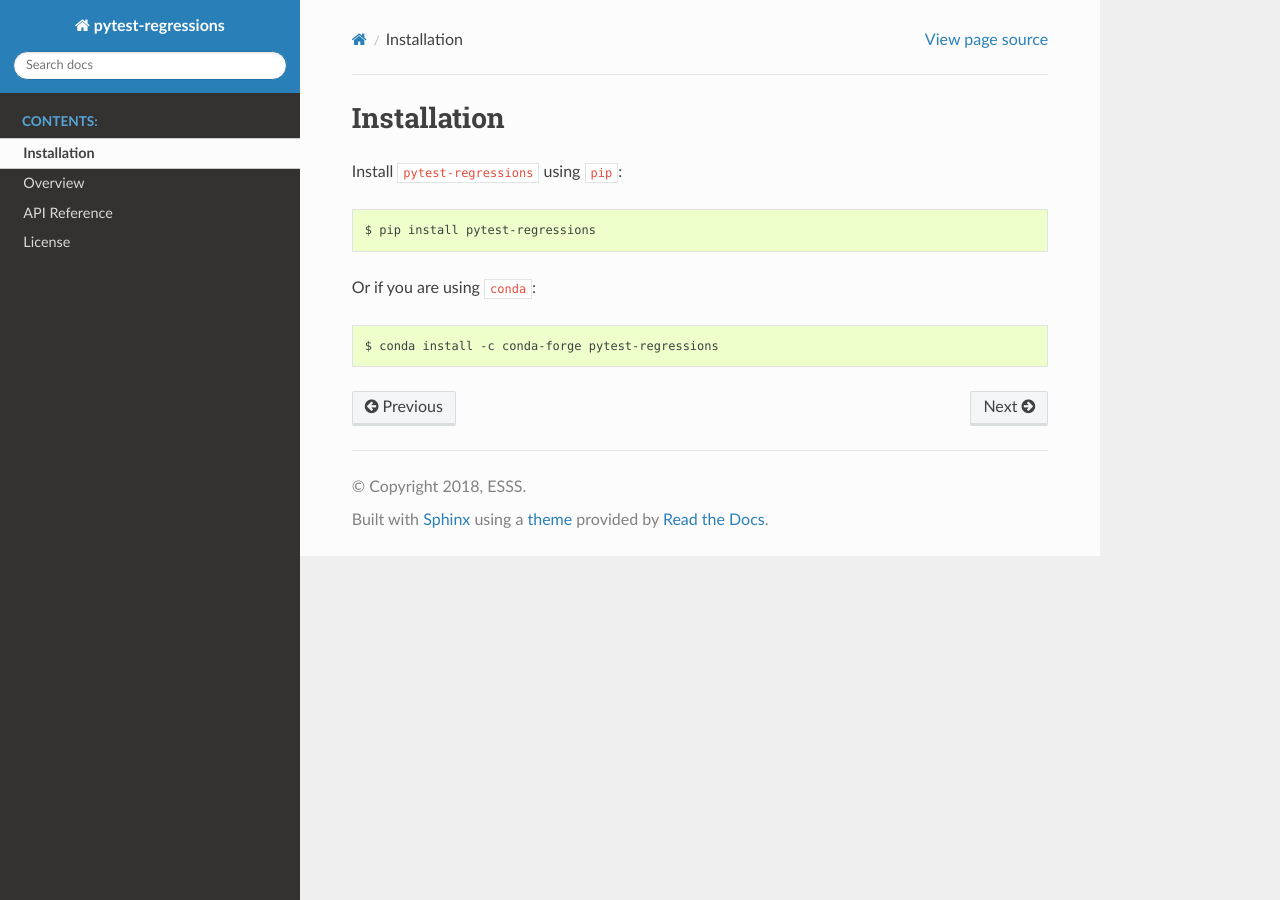
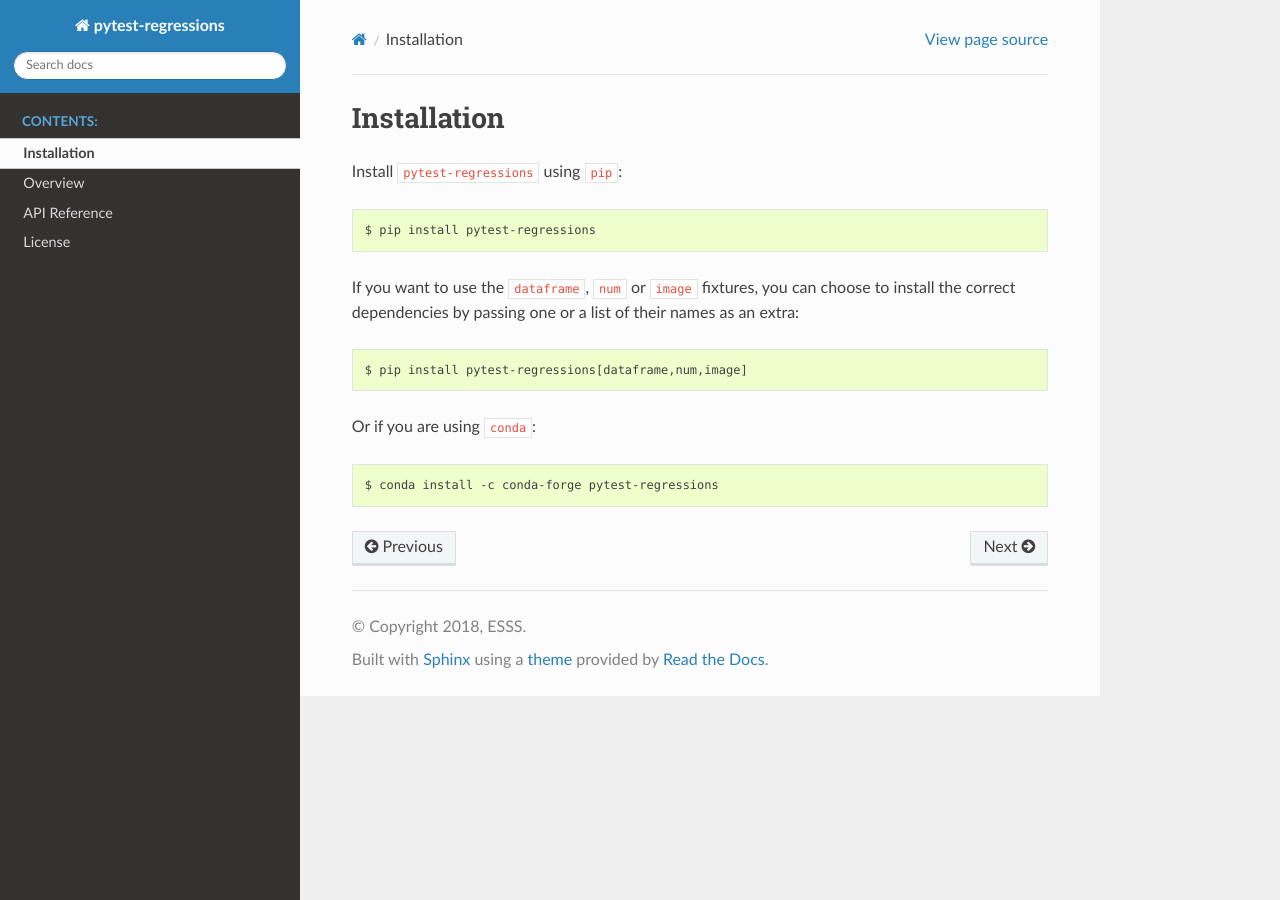
Before and after one commit to ESSS/pytest-regressions, a Sphinx documentation site: the page built from doc/installation.rst, in a window 1280 px wide. Built offline with Sphinx 7.4.7 and the Read the Docs theme 2.0.0, drawn with Linux system fonts in a browser that asks for light colours.

Commit message:
add new extras to install documentation

```diff
--- a/doc/installation.rst
+++ b/doc/installation.rst
@@ -5,6 +5,11 @@ Install ``pytest-regressions`` using ``pip``::
 
     $ pip install pytest-regressions
 
+If you want to use the ``dataframe``, ``num`` or ``image`` fixtures, you can
+choose to install the correct dependencies by passing one or a list of their names as an extra::
+
+    $ pip install pytest-regressions[dataframe,num,image]
+
 Or if you are using ``conda``::
 
     $ conda install -c conda-forge pytest-regressions
```
